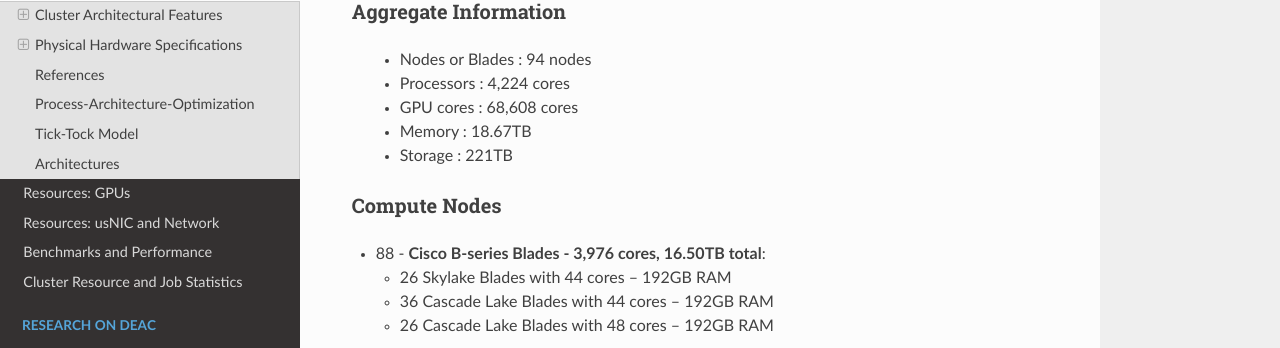
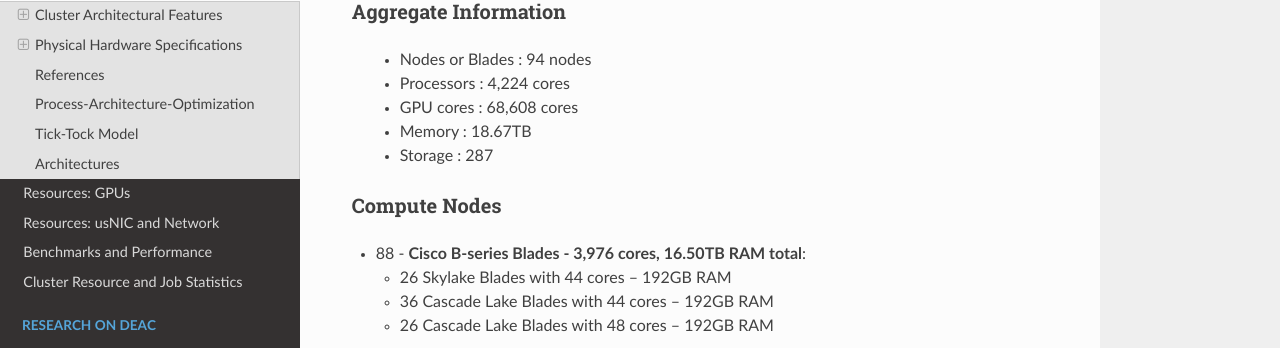
Before and after one commit to WFU-HPC/deac-docs, a Sphinx documentation site: the page built from source/cluster-hardware.rst, in a window 1280 px wide and 900 px high, scrolled down 1428 px. Shown: the part 112-460 px from the top of the window. Built offline with Sphinx 7.4.7 and the Read the Docs theme 2.0.0, drawn with Linux system fonts in a browser that asks for light colours.

Commit message:
Updating Hardware stats with new storage numbers

```diff
--- a/source/cluster-hardware.rst
+++ b/source/cluster-hardware.rst
@@ -65,14 +65,14 @@ Aggregate Information
    *  Processors : 4,224 cores
    *  GPU cores : 68,608 cores
    *  Memory : 18.67TB
-   *  Storage : 221TB
+   *  Storage : 287
 
 .. _compute-nodes-1:
 
 Compute Nodes
 -------------
 
-*  88 - **Cisco B-series Blades - 3,976 cores, 16.50TB total**:
+*  88 - **Cisco B-series Blades - 3,976 cores, 16.50TB RAM total**:
 
    *  26 Skylake Blades with 44 cores -- 192GB RAM
 
```
